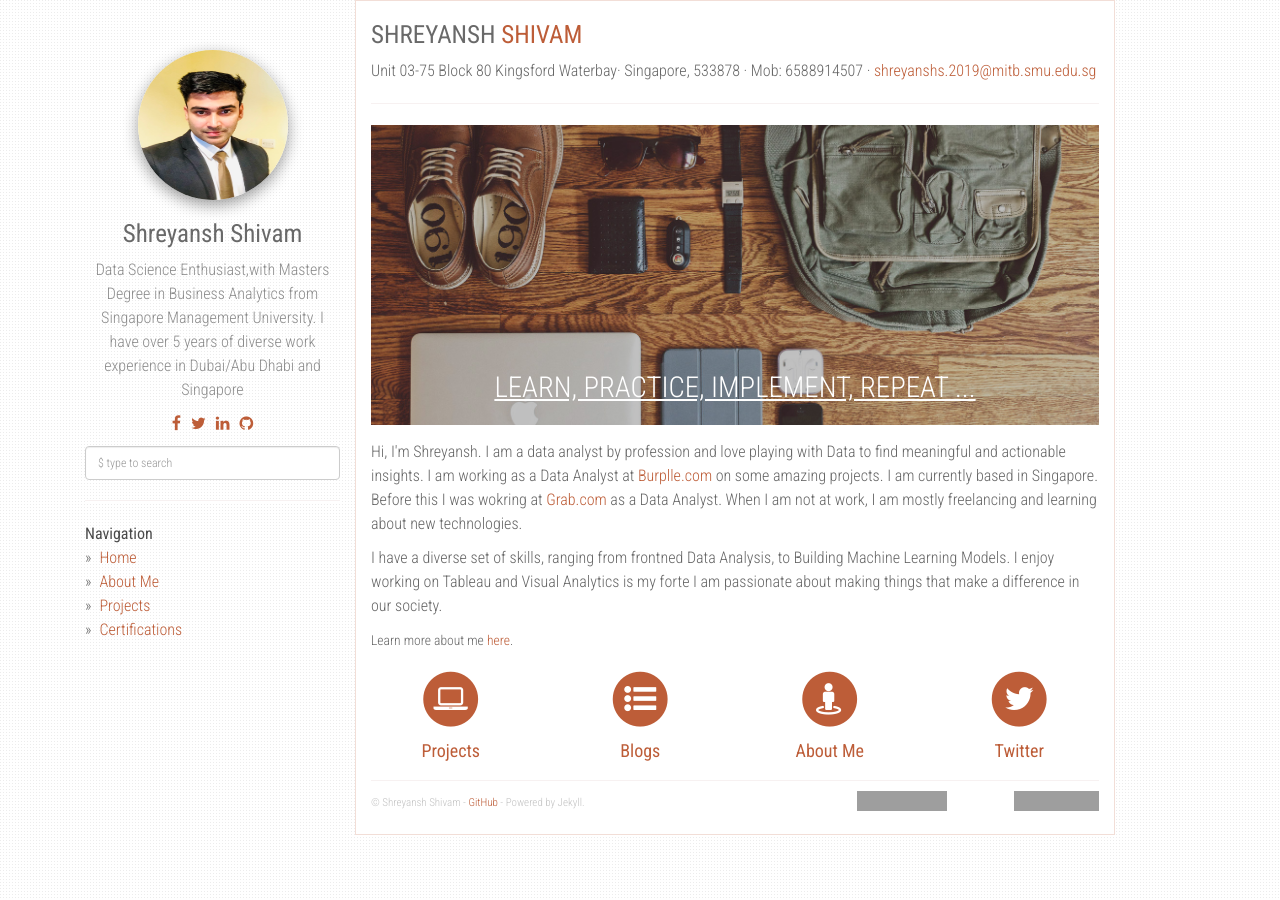
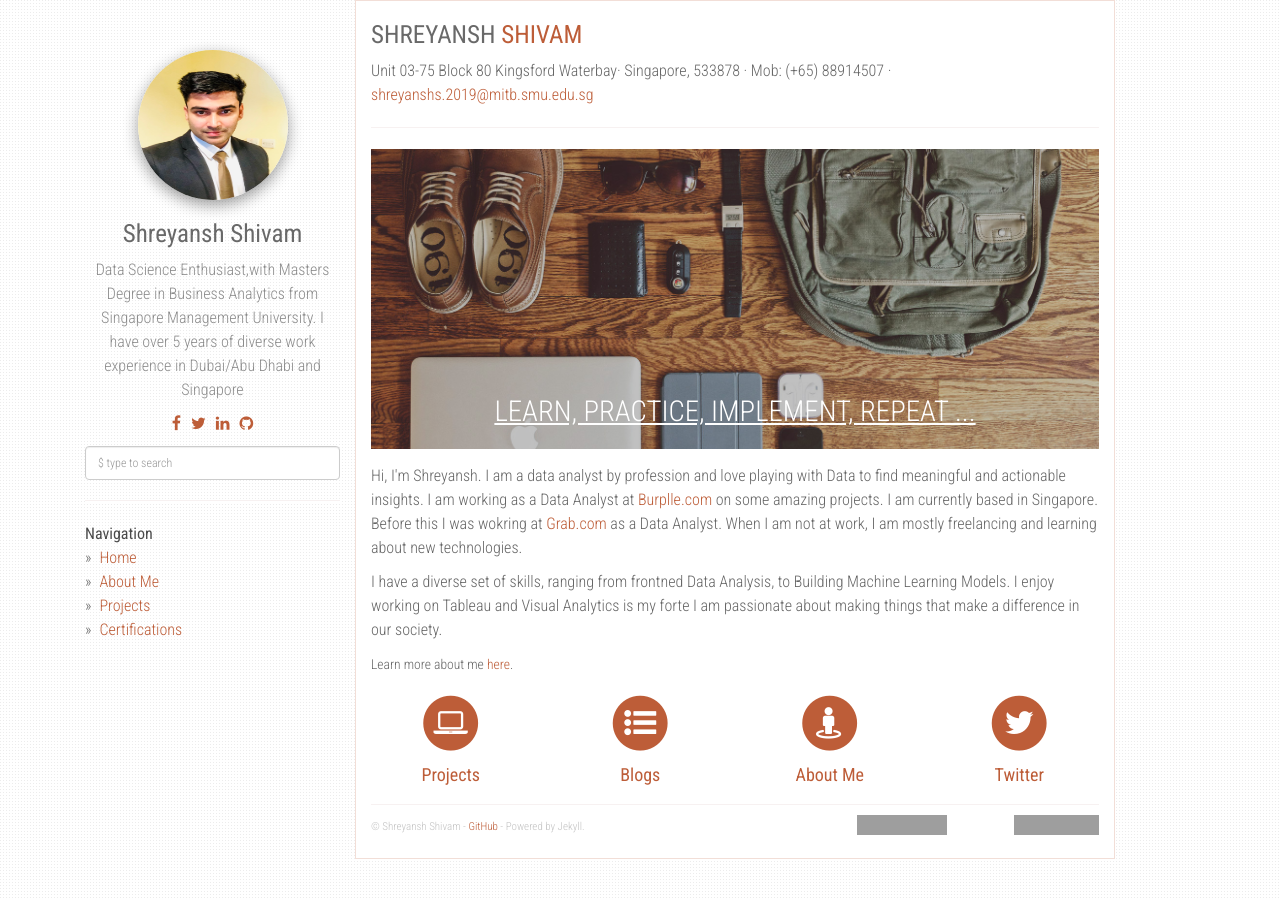
Before and after one commit to shreyanshshivam/shreyansh, a Jekyll site: the page built from index.html, in a window 1280 px wide. Built offline with Jekyll 4.4.1, drawn with Linux system fonts in a browser that asks for light colours; nearby versions of some CDN libraries; grey boxes are pictures that could not be loaded.

Commit message:
Update _config.yml

```diff
--- a/_config.yml
+++ b/_config.yml
@@ -2,7 +2,7 @@ title: Shreyansh Shivam
 description: Stuff that I come across and find interesting.
 author: Shreyansh Shivam
 email: shreyanshs.2019@mitb.smu.edu.sg
-phone: +6588914507
+phone: (+65) 88914507
 github: https://github.com/shreyanshshivam
 about: Data Science Enthusiast,with Masters Degree in Business Analytics from Singapore Management University. I have over 5 years of diverse work experience in Dubai/Abu Dhabi and Singapore
 disqus_shortname: programming
```
